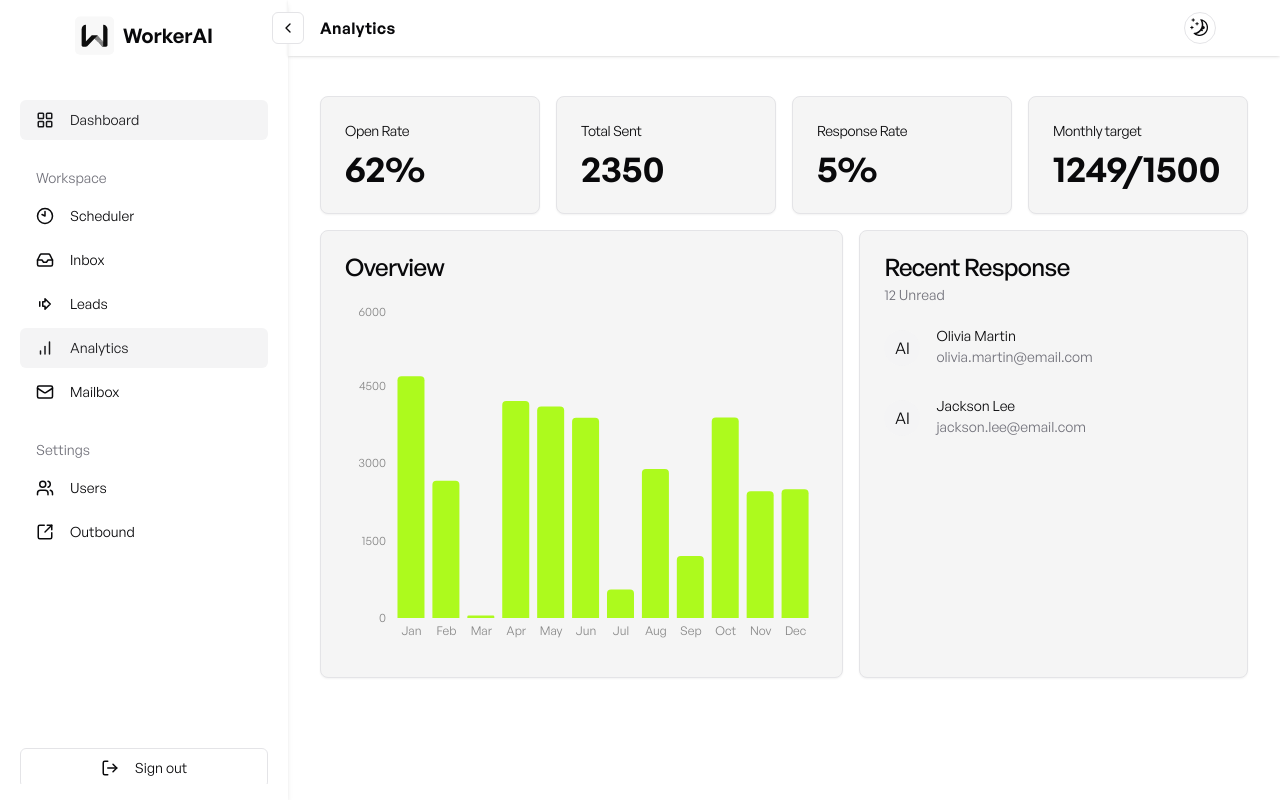
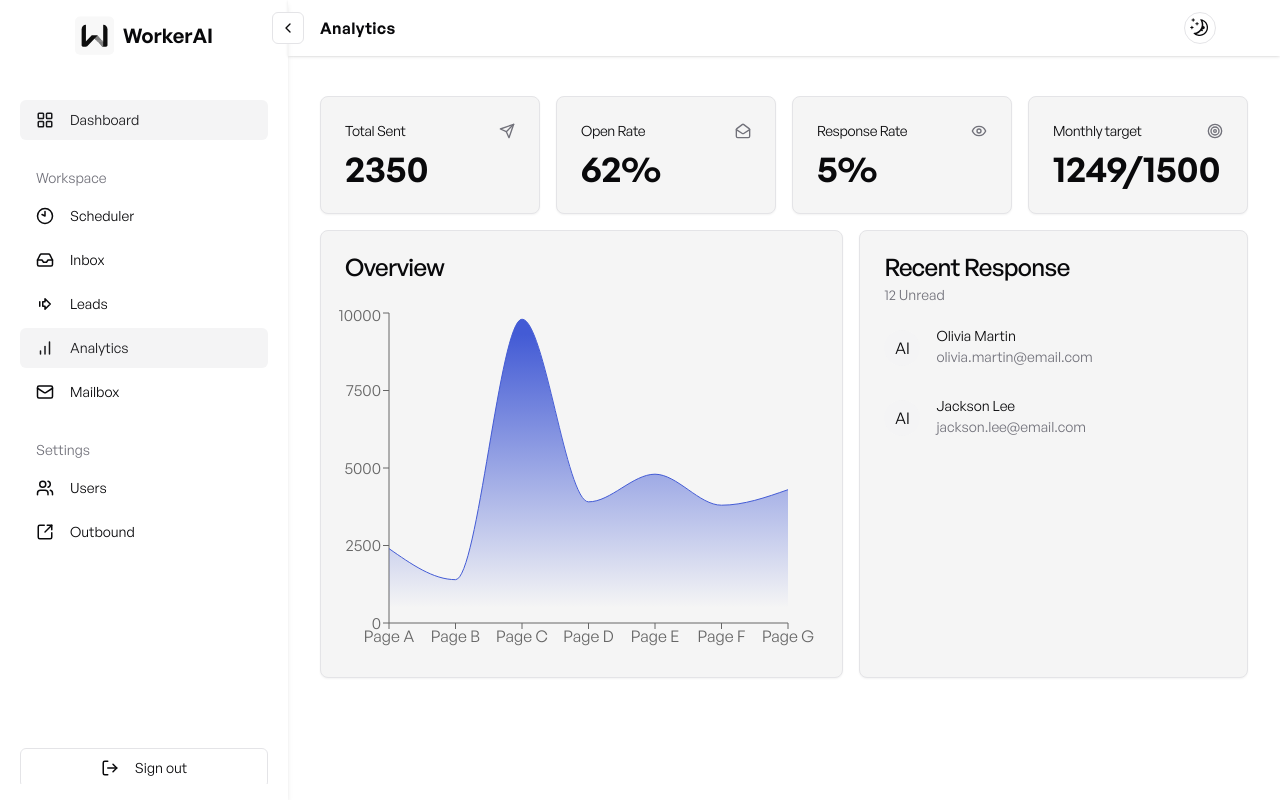
Before and after one commit to AbhirajSinha179/enterprise-workerai, a Next.js app: page /dashboard/analytics in a window 1280 px wide. Built offline with nearby package versions, Linux system fonts and the light colour scheme.

Commit message:
resolving comments of analytics page

```diff
--- a/app/(main)/dashboard/analytics/page.tsx
+++ b/app/(main)/dashboard/analytics/page.tsx
@@ -1,3 +1,4 @@
+import { Eye, MailOpen, MessageSquare, Send, Target } from "lucide-react"
 import { Overview } from "@/components/dashboard/overview"
 import { RecentSales } from "@/components/dashboard/recent-sales"
 import { ContentLayout } from "@/components/layout/content-layout"
@@ -10,15 +11,12 @@ export default function AnalyticsPage() {
         <div className="grid gap-x-4 md:grid-cols-2 lg:grid-cols-4">
           <Card>
             <CardHeader className="flex flex-row items-center justify-between space-y-0 pb-2">
-              <CardTitle className="text-sm font-medium">Open Rate</CardTitle>
-            </CardHeader>
-            <CardContent>
-              <div className="text-4xl font-bold">62%</div>
-            </CardContent>
-          </Card>
-          <Card>
-            <CardHeader className="flex flex-row items-center justify-between space-y-0 pb-2">
               <CardTitle className="text-sm font-medium">Total Sent</CardTitle>
+              <Send
+                className="size-4 text-muted-foreground"
+                width={24}
+                height={24}
+              />
 
             </CardHeader>
             <CardContent>
@@ -27,7 +25,31 @@ export default function AnalyticsPage() {
           </Card>
           <Card>
             <CardHeader className="flex flex-row items-center justify-between space-y-0 pb-2">
+              <CardTitle className="text-sm font-medium">Open Rate</CardTitle>
+              <MailOpen
+                className="size-4 text-muted-foreground"
+                width={24}
+                height={24} />
+            </CardHeader>
+
+            <CardContent>
+              <div className="text-4xl font-bold">62%</div>
+            </CardContent>
+          </Card>
+
+          <Card>
+            <CardHeader className="flex flex-row items-center justify-between space-y-0 pb-2">
               <CardTitle className="text-sm font-medium">Response Rate</CardTitle>
+              {/* <MessageSquare
+                className="size-4 text-muted-foreground"
+                width={24}
+                height={24}
+              /> */}
+              <Eye
+                className="size-4 text-muted-foreground"
+                width={24}
+                height={24}
+              />
             </CardHeader>
             <CardContent>
               <div className="text-4xl font-bold">5%</div>
@@ -36,6 +58,11 @@ export default function AnalyticsPage() {
           <Card>
             <CardHeader className="flex flex-row items-center justify-between space-y-0 pb-2">
               <CardTitle className="text-sm font-medium">Monthly target</CardTitle>
+              <Target
+                className="size-4 text-muted-foreground"
+                width={24}
+                height={24}
+              />
             </CardHeader>
             <CardContent>
               <div className="text-4xl font-bold">1249/1500</div>
--- a/components/dashboard/overview.tsx
+++ b/components/dashboard/overview.tsx
@@ -1,78 +1,89 @@
-'use client';
+"use client";
 
-import { Bar, BarChart, ResponsiveContainer, XAxis, YAxis } from 'recharts';
+import { Area, AreaChart, Bar, CartesianGrid, ResponsiveContainer, Tooltip, XAxis, YAxis } from "recharts";
 
 const data = [
   {
-    name: 'Jan',
-    total: Math.floor(Math.random() * 5000)
+    name: "Page A",
+    uv: 4000,
+    pv: 2400,
+    amt: 2400,
   },
   {
-    name: 'Feb',
-    total: Math.floor(Math.random() * 5000)
+    name: "Page B",
+    uv: 3000,
+    pv: 1398,
+    amt: 2210,
   },
   {
-    name: 'Mar',
-    total: Math.floor(Math.random() * 5000)
+    name: "Page C",
+    uv: 2000,
+    pv: 9800,
+    amt: 2290,
   },
   {
-    name: 'Apr',
-    total: Math.floor(Math.random() * 5000)
+    name: "Page D",
+    uv: 2780,
+    pv: 3908,
+    amt: 2000,
   },
   {
-    name: 'May',
-    total: Math.floor(Math.random() * 5000)
+    name: "Page E",
+    uv: 1890,
+    pv: 4800,
+    amt: 2181,
   },
   {
-    name: 'Jun',
-    total: Math.floor(Math.random() * 5000)
+    name: "Page F",
+    uv: 2390,
+    pv: 3800,
+    amt: 2500,
   },
   {
-    name: 'Jul',
-    total: Math.floor(Math.random() * 5000)
+    name: "Page G",
+    uv: 3490,
+    pv: 4300,
+    amt: 2100,
   },
-  {
-    name: 'Aug',
-    total: Math.floor(Math.random() * 5000)
-  },
-  {
-    name: 'Sep',
-    total: Math.floor(Math.random() * 5000)
-  },
-  {
-    name: 'Oct',
-    total: Math.floor(Math.random() * 5000)
-  },
-  {
-    name: 'Nov',
-    total: Math.floor(Math.random() * 5000)
-  },
-  {
-    name: 'Dec',
-    total: Math.floor(Math.random() * 5000)
-  }
 ];
 
 export function Overview() {
   return (
     <ResponsiveContainer width="100%" height={350}>
-      <BarChart data={data}>
-        <XAxis
-          dataKey="name"
-          stroke="#888888"
-          fontSize={12}
-          tickLine={false}
-          axisLine={false}
+      <AreaChart
+        width={730}
+        height={250}
+        data={data}
+        margin={{ top: 10, right: 30, left: 0, bottom: 0 }}
+      >
+        <defs>
+          <linearGradient id="colorUv" x1="0" y1="0" x2="0" y2="1">
+            <stop offset="5%" stopColor="#8884d8" stopOpacity={0.8} />
+            <stop offset="95%" stopColor="#8884d8" stopOpacity={0} />
+          </linearGradient>
+          <linearGradient id="colorPv" x1="0" y1="0" x2="0" y2="1">
+            <stop offset="5%" stopColor="#435BD5" stopOpacity={1.0} />
+            <stop offset="95%" stopColor="#435BD5" stopOpacity={0} />
+          </linearGradient>
+        </defs>
+        <XAxis dataKey="name" />
+        <YAxis />
+        <Tooltip />
+        {/* <Area
+          type="monotone"
+          dataKey="uv"
+          stroke="#8884d8"
+          fillOpacity={1}
+          fill="#adfa1d"
+        /> */}
+        <Area
+          type="monotone"
+          dataKey="pv"
+          stroke="#435BD5"
+          fillOpacity={1}
+          fill="url(#colorPv)"
         />
-        <YAxis
-          stroke="#888888"
-          fontSize={12}
-          tickLine={false}
-          axisLine={false}
-        // tickFormatter={(value) => `$${value}`}
-        />
-        <Bar dataKey="total" fill="#adfa1d" radius={[4, 4, 0, 0]} />
-      </BarChart>
+      </AreaChart>
     </ResponsiveContainer>
   );
 }
```
